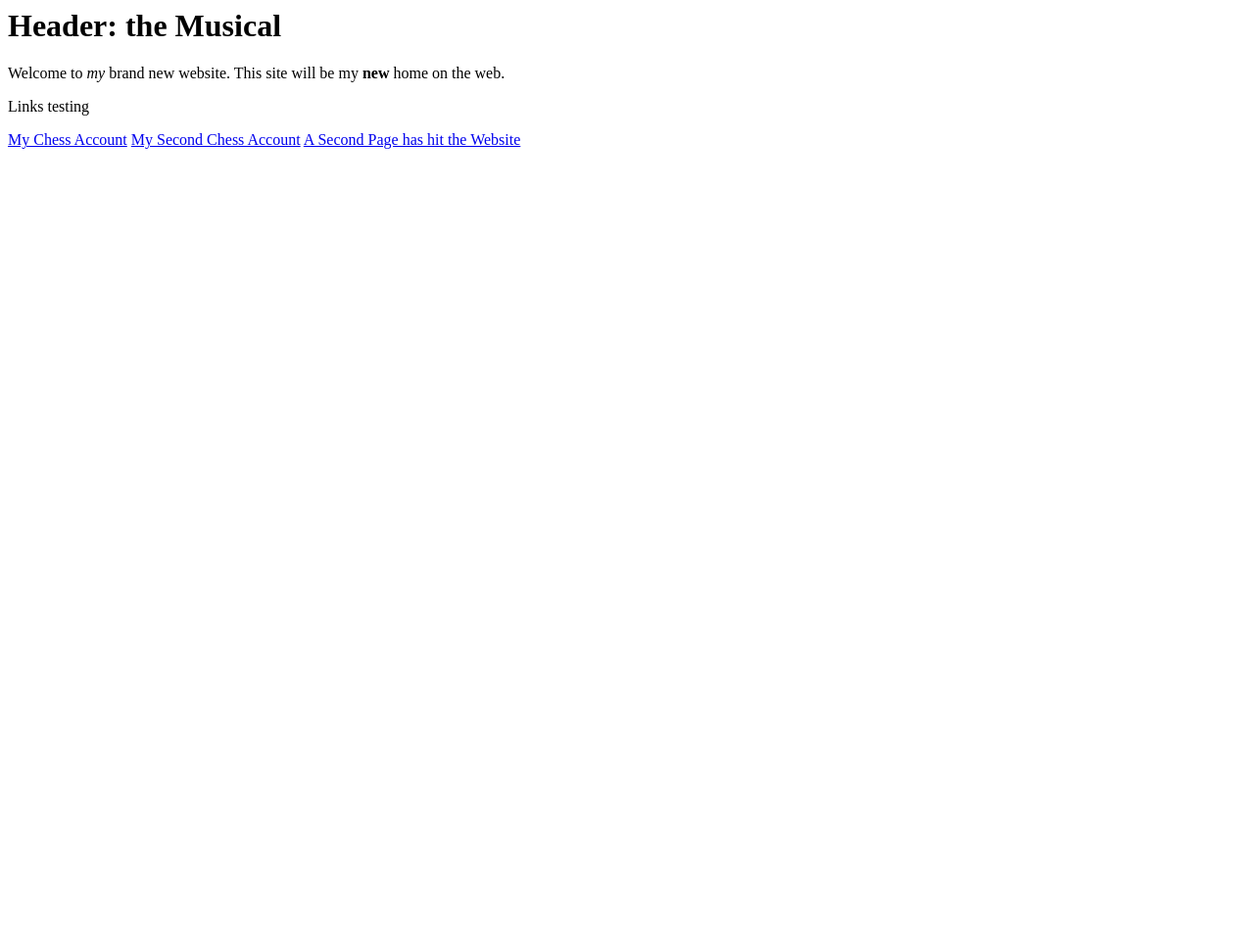
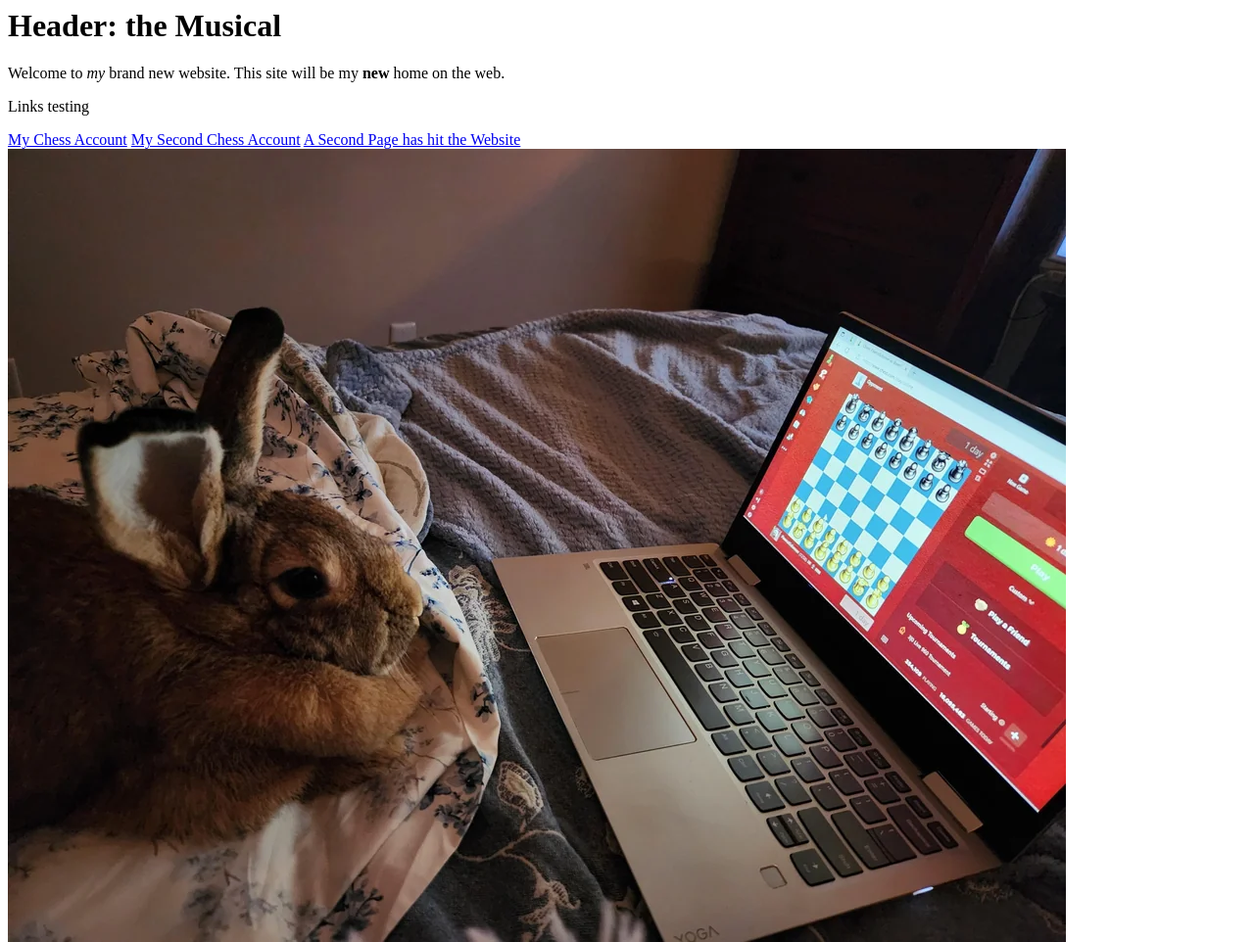
Before and after one commit to ziotica/ziotica.github.io, a plain HTML site: page index.html in a window 1280 px wide. Shown: the whole page at 98% size. Before the commit the page ends 800 px from the top, so only its background shows below. Drawn offline with Linux system fonts and the light colour scheme.

Commit message:
added image

```diff
--- a/index.html
+++ b/index.html
@@ -15,5 +15,8 @@
         <!-- There should be a way I can use this with relative links
          I tried with /pages, and linkedpage.html before making the pages folder
          We ball but I'm sure it could be easier/neater -->
+         <img src="https://ziotica.github.io/images/literallyme.png"
+         alt="A rabbit snuggled up in bed in front of a computer, looking at a chess board."
+         height="810" width="1080">
     </body>
 </html>
```
Also changed, not shown: images/literallyme.png (added).
